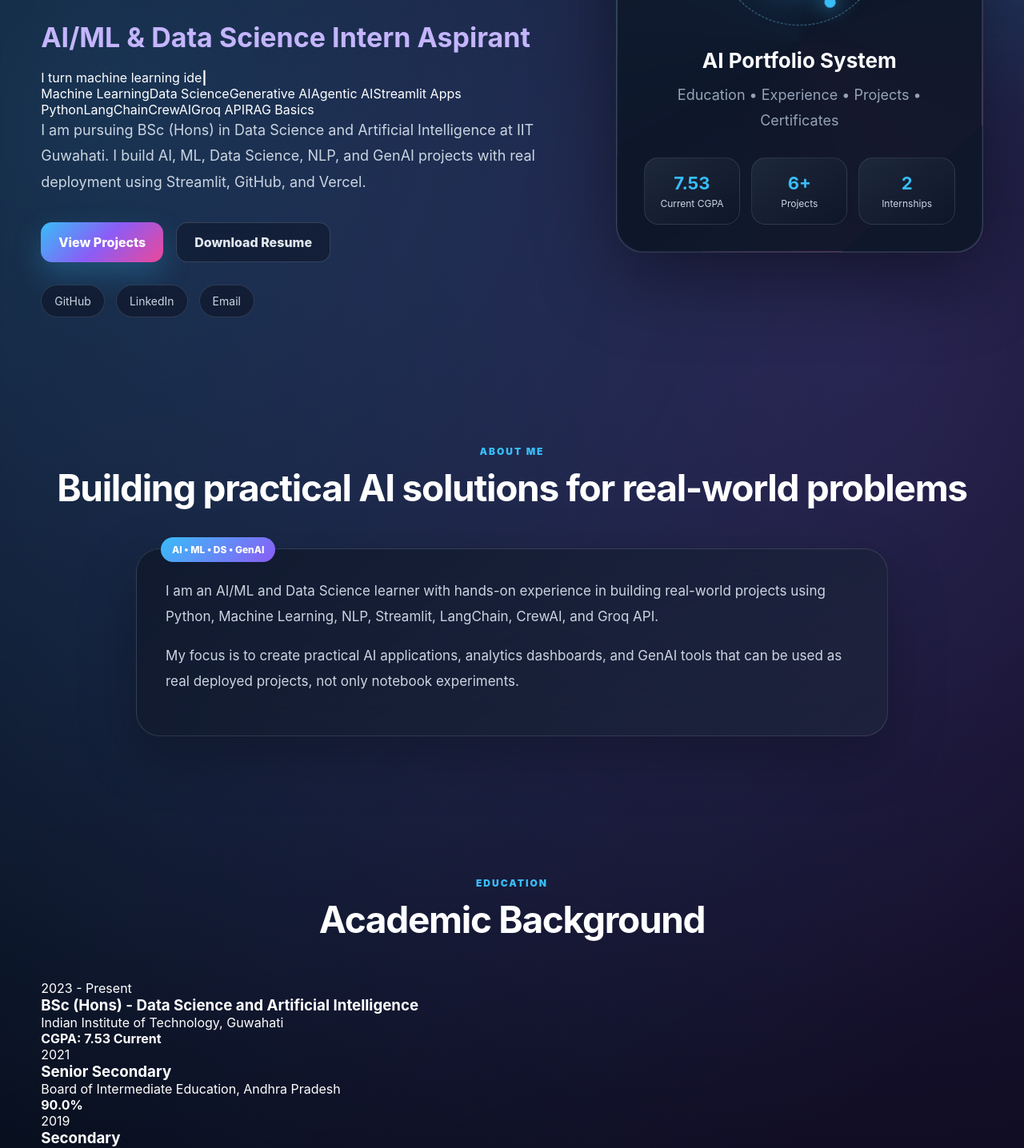
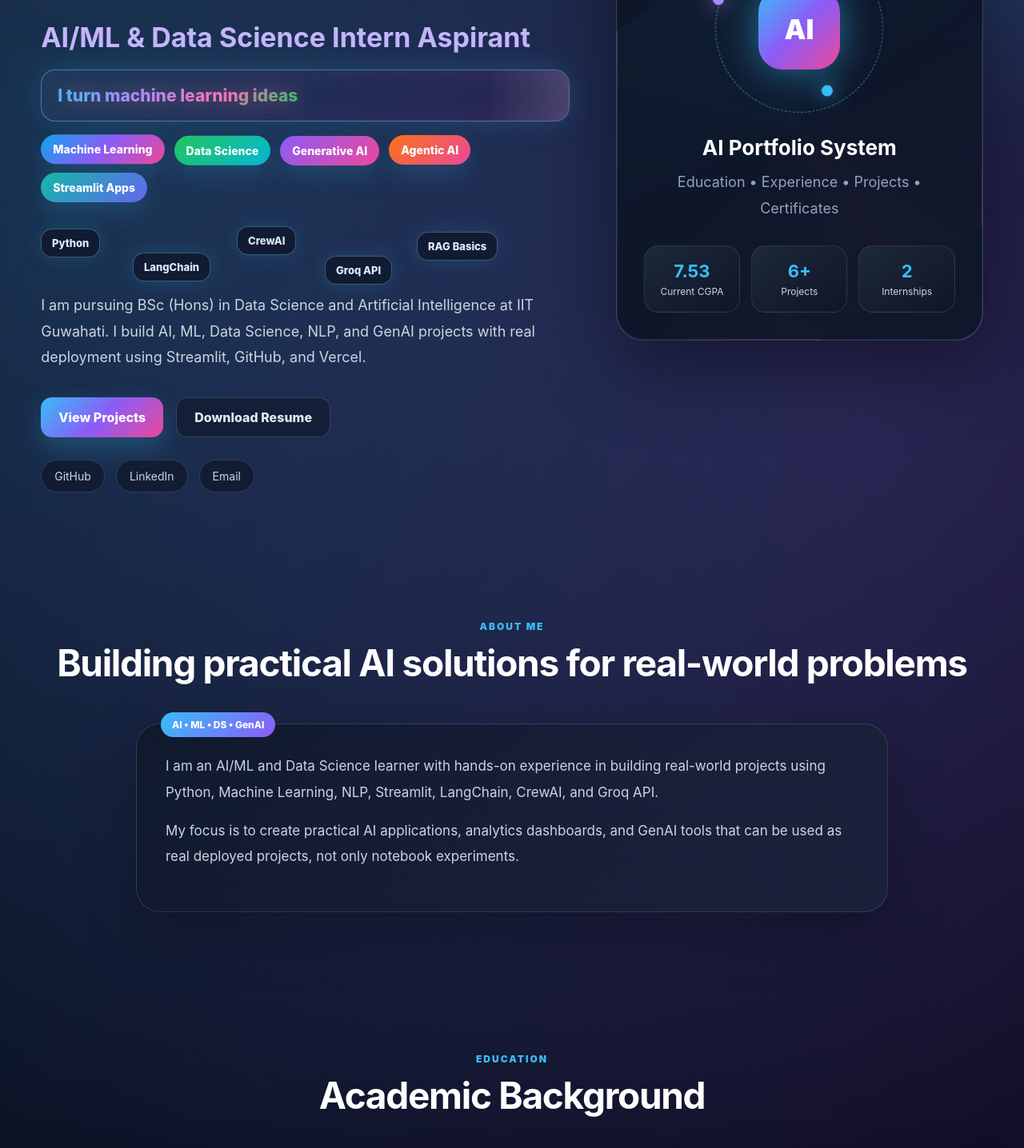
Before and after one commit to Prasannasegabandi36/prasanna-ai-ml-portfolio, a React (Vite) app: page / in a window 1280 px wide. Shown: the part 480-1916 px from the top of the page at 80% size. Built offline with nearby package versions, Linux system fonts and the light colour scheme.

Commit message:
Update style.css

```diff
--- a/src/style.css
+++ b/src/style.css
@@ -89,7 +89,7 @@ footer {
 
 .navLinks {
   display: flex;
-  gap: 28px;
+  gap: 22px;
   padding: 12px 20px;
   border-radius: 999px;
   background: rgba(15, 23, 42, 0.65);
@@ -116,6 +116,23 @@ footer {
   grid-template-columns: 1.18fr 0.82fr;
   gap: 58px;
   align-items: center;
+}
+
+.heroContent {
+  position: relative;
+}
+
+.heroContent::before {
+  content: "";
+  position: absolute;
+  width: 160px;
+  height: 160px;
+  left: -60px;
+  top: 60px;
+  background: rgba(236, 72, 153, 0.18);
+  filter: blur(70px);
+  border-radius: 50%;
+  pointer-events: none;
 }
 
 .badge {
@@ -158,6 +175,202 @@ footer {
   color: #cbd5e1;
   font-size: 18px;
   line-height: 1.8;
+}
+
+.typingBox {
+  min-height: 58px;
+  margin: 18px 0 18px;
+  padding: 16px 20px;
+  border-radius: 18px;
+  background: rgba(15, 23, 42, 0.72);
+  border: 1px solid rgba(56, 189, 248, 0.28);
+  color: #bae6fd;
+  font-size: 21px;
+  font-weight: 800;
+  line-height: 1.5;
+  box-shadow: inset 0 0 30px rgba(56, 189, 248, 0.08);
+}
+
+.typingBox b {
+  color: #38bdf8;
+  animation: blink 0.8s infinite;
+}
+
+@keyframes blink {
+  0%, 50% {
+    opacity: 1;
+  }
+
+  51%, 100% {
+    opacity: 0;
+  }
+}
+
+.premiumTyping {
+  position: relative;
+  overflow: hidden;
+  background:
+    linear-gradient(135deg, rgba(56, 189, 248, 0.18), rgba(168, 85, 247, 0.16)),
+    rgba(15, 23, 42, 0.78);
+  border: 1px solid rgba(125, 211, 252, 0.45);
+  box-shadow:
+    0 0 35px rgba(56, 189, 248, 0.18),
+    inset 0 0 30px rgba(168, 85, 247, 0.12);
+}
+
+.premiumTyping::before {
+  content: "";
+  position: absolute;
+  inset: 0;
+  width: 45%;
+  background: linear-gradient(
+    90deg,
+    transparent,
+    rgba(255, 255, 255, 0.22),
+    transparent
+  );
+  transform: translateX(-130%);
+  animation: shineMove 3s infinite;
+}
+
+@keyframes shineMove {
+  0% {
+    transform: translateX(-130%);
+  }
+
+  60% {
+    transform: translateX(260%);
+  }
+
+  100% {
+    transform: translateX(260%);
+  }
+}
+
+.premiumTyping span {
+  position: relative;
+  z-index: 1;
+  background: linear-gradient(135deg, #38bdf8, #a78bfa, #f472b6, #22c55e);
+  -webkit-background-clip: text;
+  color: transparent;
+  animation: textGlow 2.5s ease-in-out infinite alternate;
+}
+
+@keyframes textGlow {
+  from {
+    filter: drop-shadow(0 0 4px rgba(56, 189, 248, 0.4));
+  }
+
+  to {
+    filter: drop-shadow(0 0 14px rgba(244, 114, 182, 0.65));
+  }
+}
+
+.animatedWords {
+  margin-top: 18px;
+  display: flex;
+  gap: 12px;
+  flex-wrap: wrap;
+}
+
+.animatedWords span {
+  padding: 10px 15px;
+  border-radius: 999px;
+  font-size: 14px;
+  font-weight: 800;
+  color: #ffffff;
+  background: linear-gradient(135deg, #0ea5e9, #8b5cf6, #ec4899);
+  box-shadow: 0 12px 30px rgba(56, 189, 248, 0.18);
+  animation: floatWord 3.2s ease-in-out infinite;
+}
+
+.animatedWords span:nth-child(2) {
+  animation-delay: 0.3s;
+  background: linear-gradient(135deg, #22c55e, #06b6d4);
+}
+
+.animatedWords span:nth-child(3) {
+  animation-delay: 0.6s;
+  background: linear-gradient(135deg, #8b5cf6, #ec4899);
+}
+
+.animatedWords span:nth-child(4) {
+  animation-delay: 0.9s;
+  background: linear-gradient(135deg, #f97316, #ec4899);
+}
+
+.animatedWords span:nth-child(5) {
+  animation-delay: 1.2s;
+  background: linear-gradient(135deg, #14b8a6, #6366f1);
+}
+
+@keyframes floatWord {
+  0%, 100% {
+    transform: translateY(0);
+  }
+
+  50% {
+    transform: translateY(-8px);
+  }
+}
+
+.floatingBadges {
+  margin-top: 22px;
+  position: relative;
+  height: 88px;
+  max-width: 620px;
+}
+
+.floatingBadges span {
+  position: absolute;
+  padding: 9px 13px;
+  border-radius: 14px;
+  font-size: 13px;
+  font-weight: 800;
+  color: #dbeafe;
+  background: rgba(15, 23, 42, 0.78);
+  border: 1px solid rgba(125, 211, 252, 0.35);
+  box-shadow: 0 0 24px rgba(56, 189, 248, 0.16);
+  animation: badgeFloat 5s ease-in-out infinite;
+}
+
+.floatingBadges span:nth-child(1) {
+  left: 0;
+  top: 8px;
+}
+
+.floatingBadges span:nth-child(2) {
+  left: 115px;
+  top: 38px;
+  animation-delay: 0.4s;
+}
+
+.floatingBadges span:nth-child(3) {
+  left: 245px;
+  top: 5px;
+  animation-delay: 0.8s;
+}
+
+.floatingBadges span:nth-child(4) {
+  left: 355px;
+  top: 42px;
+  animation-delay: 1.2s;
+}
+
+.floatingBadges span:nth-child(5) {
+  left: 470px;
+  top: 12px;
+  animation-delay: 1.6s;
+}
+
+@keyframes badgeFloat {
+  0%, 100% {
+    transform: translateY(0) rotate(0deg);
+  }
+
+  50% {
+    transform: translateY(-12px) rotate(2deg);
+  }
 }
 
 .heroButtons,
@@ -433,7 +646,8 @@ footer {
 
 .skillsGrid,
 .projectsGrid,
-.whyGrid {
+.whyGrid,
+.educationGrid {
   display: grid;
   grid-template-columns: repeat(3, 1fr);
   gap: 24px;
@@ -442,7 +656,10 @@ footer {
 .skillCard,
 .projectCard,
 .whyGrid div,
-.contactCard {
+.contactCard,
+.educationCard,
+.experienceCard,
+.certificateBox {
   padding: 28px;
   border-radius: 26px;
   background:
@@ -457,7 +674,10 @@ footer {
 
 .skillCard::before,
 .projectCard::before,
-.whyGrid div::before {
+.whyGrid div::before,
+.educationCard::before,
+.experienceCard::before,
+.certificateBox::before {
   content: "";
   position: absolute;
   inset: 0;
@@ -468,7 +688,10 @@ footer {
 
 .skillCard:hover,
 .projectCard:hover,
-.whyGrid div:hover {
+.whyGrid div:hover,
+.educationCard:hover,
+.experienceCard:hover,
+.certificateBox:hover {
   transform: translateY(-8px);
   border-color: rgba(56, 189, 248, 0.58);
   box-shadow: 0 28px 80px rgba(56, 189, 248, 0.13);
@@ -476,7 +699,10 @@ footer {
 
 .skillCard:hover::before,
 .projectCard:hover::before,
-.whyGrid div:hover::before {
+.whyGrid div:hover::before,
+.educationCard:hover::before,
+.experienceCard:hover::before,
+.certificateBox:hover::before {
   opacity: 1;
 }
 
@@ -487,14 +713,18 @@ footer {
 
 .skillCard h3,
 .projectCard h3,
-.whyGrid h3 {
+.whyGrid h3,
+.educationCard h3,
+.experienceCard h3,
+.certificateBox h3 {
   font-size: 21px;
   margin-bottom: 15px;
   position: relative;
 }
 
 .skillTags,
-.techTags {
+.techTags,
+.certificateTags {
   display: flex;
   gap: 10px;
   flex-wrap: wrap;
@@ -502,13 +732,64 @@ footer {
 }
 
 .skillTags span,
-.techTags span {
+.techTags span,
+.certificateTags span {
   padding: 8px 12px;
   border-radius: 999px;
   font-size: 13px;
   background: rgba(56, 189, 248, 0.1);
   color: #bae6fd;
   border: 1px solid rgba(56, 189, 248, 0.2);
+}
+
+.educationYear {
+  display: inline-block;
+  padding: 8px 13px;
+  border-radius: 999px;
+  background: rgba(56, 189, 248, 0.12);
+  color: #7dd3fc;
+  border: 1px solid rgba(56, 189, 248, 0.24);
+  font-size: 13px;
+  font-weight: 800;
+  margin-bottom: 16px;
+}
+
+.educationCard p,
+.experienceCard p {
+  color: #cbd5e1;
+  line-height: 1.7;
+  position: relative;
+}
+
+.educationCard strong {
+  display: inline-block;
+  margin-top: 16px;
+  color: #38bdf8;
+  position: relative;
+}
+
+.experienceGrid {
+  display: grid;
+  grid-template-columns: repeat(2, 1fr);
+  gap: 24px;
+}
+
+.experienceTop {
+  display: flex;
+  justify-content: space-between;
+  gap: 18px;
+  margin-bottom: 18px;
+  position: relative;
+}
+
+.experienceTop span {
+  color: #38bdf8;
+  font-weight: 900;
+  white-space: nowrap;
+}
+
+.expPoint {
+  margin-top: 12px;
 }
 
 .filterBox {
@@ -559,7 +840,6 @@ footer {
 
 .projectCard p,
 .whyGrid p,
-.timelineItem p,
 .contactCard p {
   color: #cbd5e1;
   line-height: 1.75;
@@ -590,42 +870,14 @@ footer {
   transform: translateY(-2px);
 }
 
-.timeline {
-  max-width: 900px;
-  margin: auto;
-  position: relative;
+.certificateWrapper {
+  display: grid;
+  grid-template-columns: 1fr 1fr;
+  gap: 24px;
 }
 
-.timeline::before {
-  content: "";
-  position: absolute;
-  left: 8px;
-  top: 10px;
-  bottom: 10px;
-  width: 2px;
-  background: linear-gradient(to bottom, #38bdf8, #8b5cf6, transparent);
-}
-
-.timelineItem {
-  display: grid;
-  grid-template-columns: 34px 1fr;
-  gap: 18px;
-  margin-bottom: 32px;
-}
-
-.timelineDot {
-  width: 18px;
-  height: 18px;
-  border-radius: 50%;
-  background: linear-gradient(135deg, #38bdf8, #8b5cf6);
-  margin-top: 7px;
-  box-shadow: 0 0 28px rgba(56, 189, 248, 0.65);
-  z-index: 1;
-}
-
-.timelineItem h3 {
-  margin-bottom: 8px;
-  font-size: 21px;
+.certificateTags {
+  margin-top: 18px;
 }
 
 .whyGrid div {
@@ -675,8 +927,19 @@ footer {
 
   .skillsGrid,
   .projectsGrid,
-  .whyGrid {
-    grid-template-columns: 1fr 1fr;
+  .whyGrid,
+  .educationGrid,
+  .experienceGrid,
+  .certificateWrapper {
+    grid-template-columns: 1fr;
+  }
+
+  .typingBox {
+    font-size: 18px;
+  }
+
+  .experienceTop {
+    flex-direction: column;
   }
 }
 
@@ -698,12 +961,6 @@ footer {
     letter-spacing: -1.5px;
   }
 
-  .skillsGrid,
-  .projectsGrid,
-  .whyGrid {
-    grid-template-columns: 1fr;
-  }
-
   .statsGrid {
     grid-template-columns: 1fr;
   }
@@ -718,6 +975,22 @@ footer {
     width: 100%;
   }
 
+  .floatingBadges {
+    height: auto;
+    display: flex;
+    flex-wrap: wrap;
+    gap: 10px;
+  }
+
+  .floatingBadges span {
+    position: static;
+    animation: floatWord 3s ease-in-out infinite;
+  }
+
+  .animatedWords span {
+    font-size: 12px;
+  }
+
   .contactCard {
     padding: 30px;
   }
```
